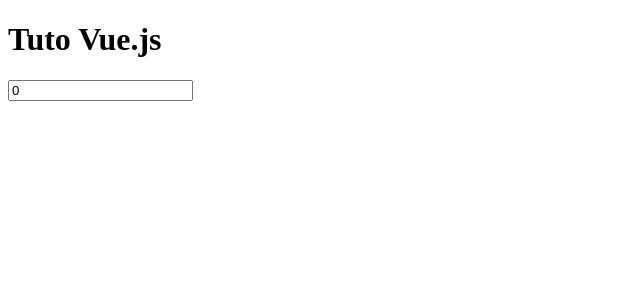
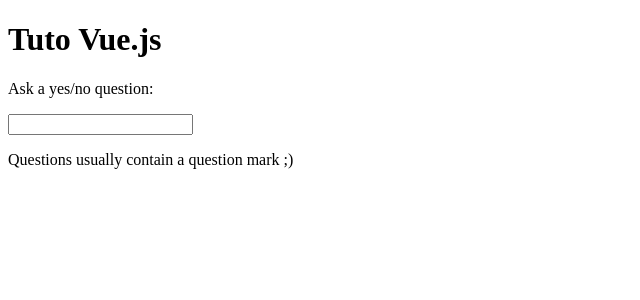
Before and after one commit to techmefr/vuejs-learning-form-vif-vmodel, a Vue app: page / in a window 1280 px wide. Shown: the top 300 px of the page, without its empty margins (0-640 px from the left). Built offline with nearby package versions, Linux system fonts and the light colour scheme.

Commit message:
ask and answer with api

```diff
--- a/src/App.vue
+++ b/src/App.vue
@@ -2,15 +2,24 @@
 import { ref, watch } from 'vue';
 
 const msg = ref('Tuto Vue.js');
-const x = ref(0);
-const dbg = ref('');
-const locked= ref(false)
+const question = ref('');
+const answer = ref('Questions usually contain a question mark ;)');
+const loading = ref(false);
 
-watch(x, (newX, oldX) => {
-  dbg.value = 'x = ' + newX+ " | old = "+oldX;
-  if (newX>5){
-    locked.value = true
-    // on ne peut plus modifier la valeur si celle-ci dépasse 5
+// Watch for changes to the question
+watch(question, async (newQuestion, oldQuestion) => {
+  if (newQuestion.includes('?')) {
+    loading.value = true;
+    answer.value = 'Thinking...';
+    try {
+      const response = await fetch('https://yesno.wtf/api');
+      const data = await response.json();
+      answer.value = data.answer;
+    } catch (err) {
+      answer.value = 'Error! Could not reach the API. ' + err;
+    } finally {
+      loading.value = false;
+    }
   }
 });
 </script>
@@ -18,8 +27,9 @@
 <template>
   <main id="main">
     <h1>{{ msg }}</h1>
-    <p>{{ dbg }}</p>
-    <input :disabled="locked" type="number" v-model="x">
+    <p>Ask a yes/no question:</p>
+    <input v-model="question" :disabled="loading" type="text">
+    <p>{{ answer }}</p>
   </main>
 </template>
 
```
